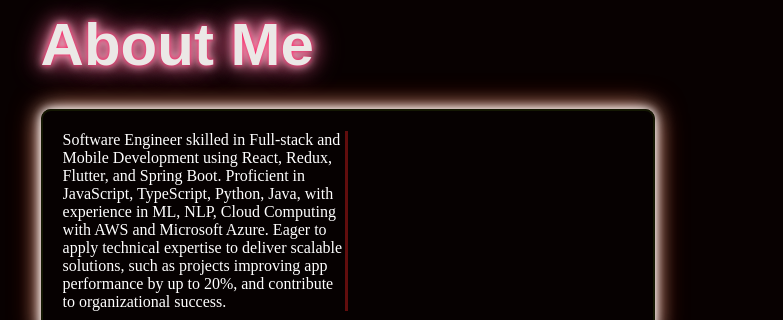
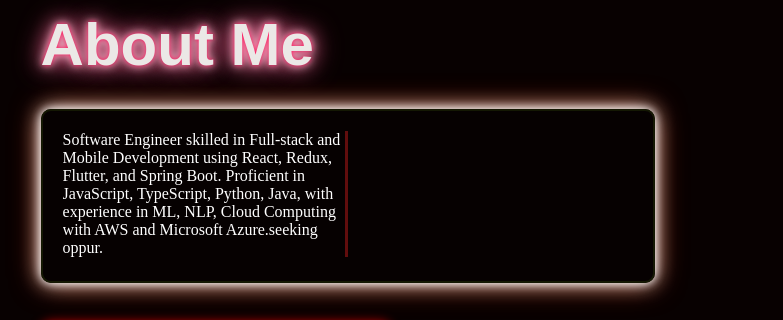
Before and after one commit to nawo6TGJD/Second-Portfolio-Website, a plain HTML site: page index.html in a window 1280 px wide. Shown: the part 880-1200 px from the top of the page, 497-1280 px from the left. Drawn offline with Linux system fonts and the light colour scheme.

Commit message:
add specifications

```diff
--- a/index.html
+++ b/index.html
@@ -80,8 +80,7 @@
           <p class="typing-glow">
             Software Engineer skilled in Full-stack and Mobile Development using React, Redux, Flutter, and Spring Boot.
             Proficient in JavaScript, TypeScript, Python, Java, with experience in ML, NLP, Cloud Computing with AWS and
-            Microsoft Azure. Eager to apply technical expertise to deliver scalable solutions, such as projects improving app
-            performance by up to 20%, and contribute to organizational success.
+            Microsoft Azure.seeking oppur.
           </p>
         </div>
 
```
